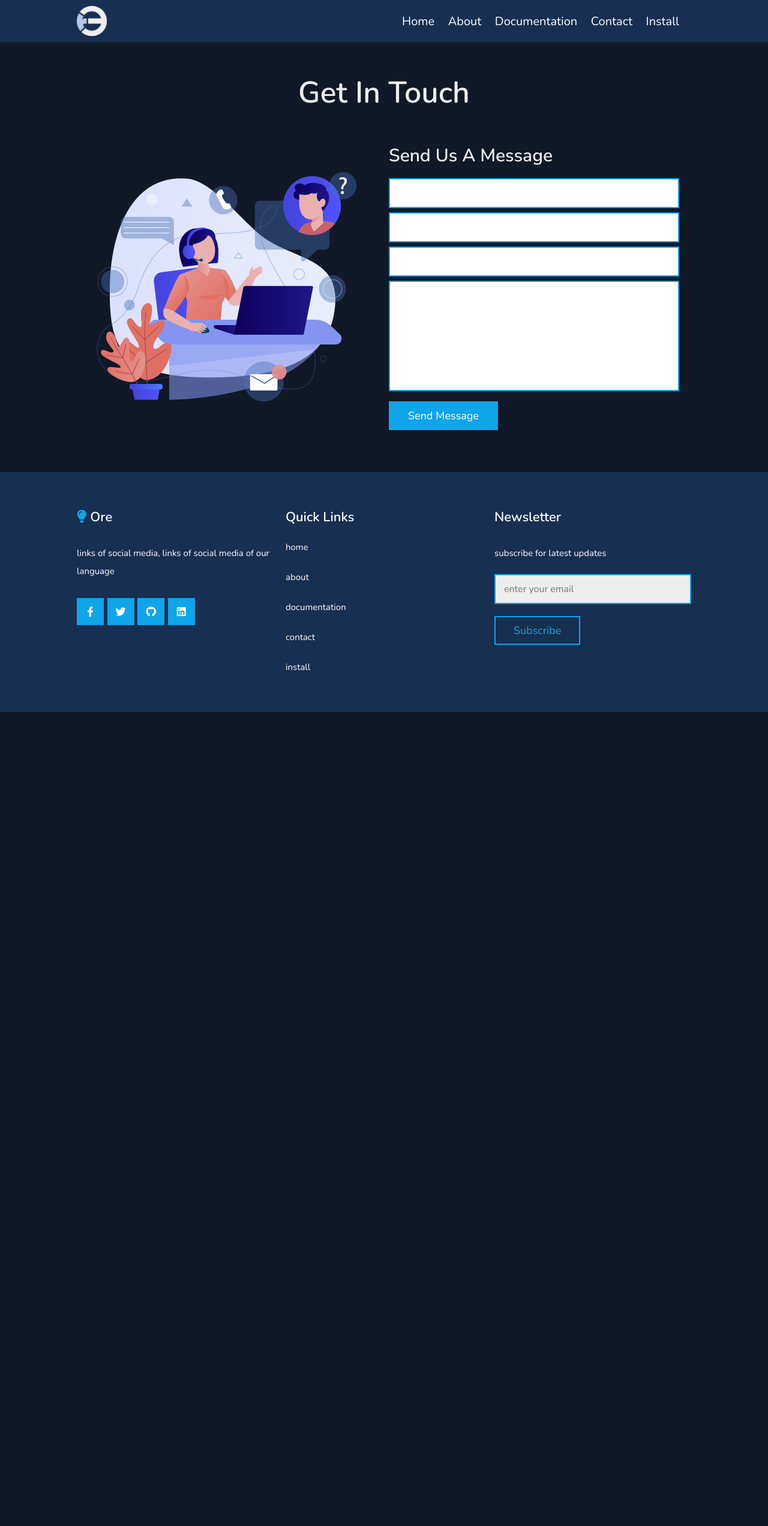
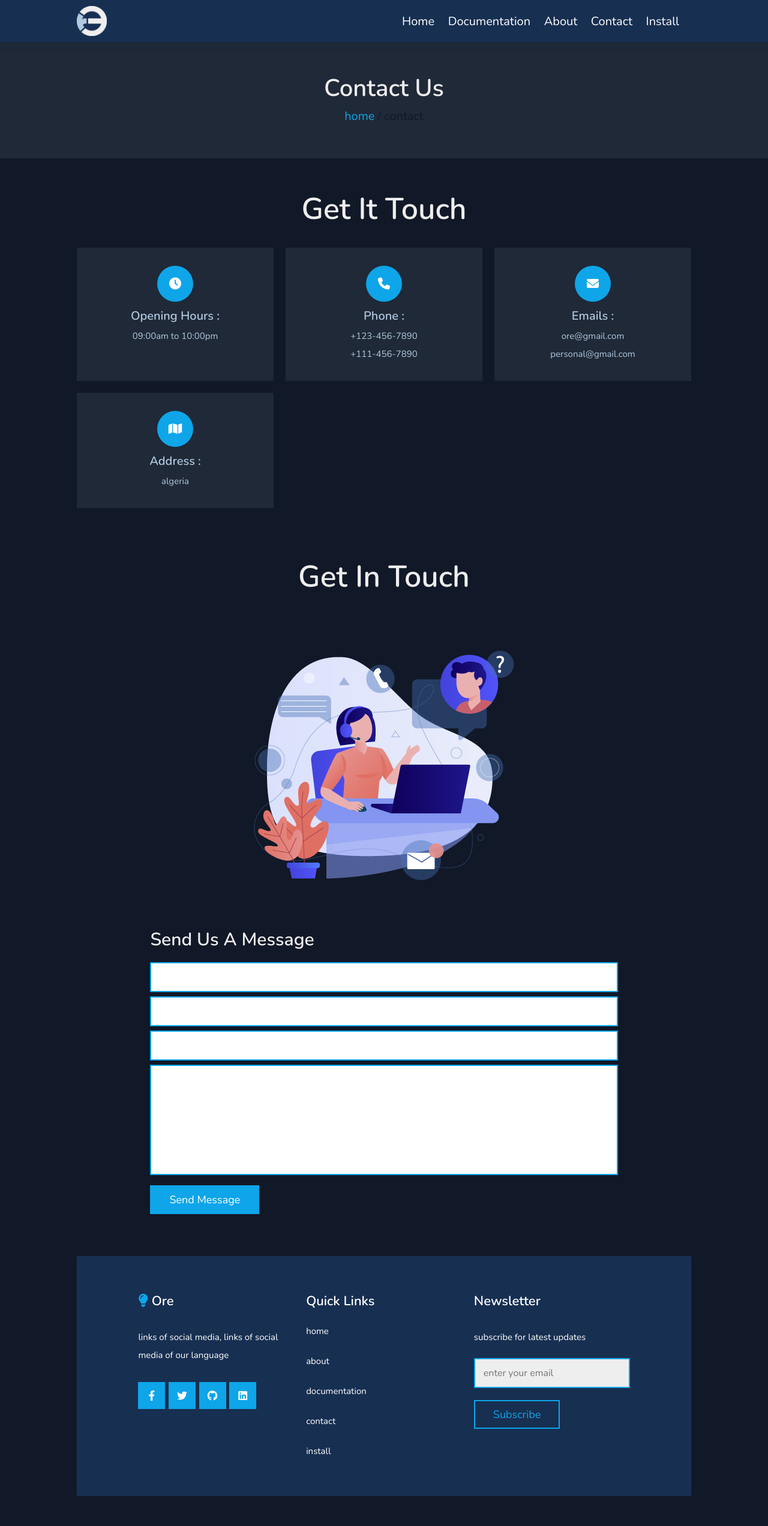
Before and after one commit to YousraYouli/ORE-Project, a Django app: page /indexx in a window 1280 px wide. Shown: the whole page at 60% size. Before the commit the page ends 1187 px from the top, so only its background shows below. Run offline with Django 4.2, Linux system fonts and the light colour scheme.

```diff
--- a/templates/main/doc.html
+++ b/templates/main/doc.html
@@ -6,6 +6,7 @@
     <meta http-equiv="X-UA-Compatible" content="IE=edge">
     <meta name="viewport" content="width=device-width, initial-scale=1.0">
     <title>documentation</title>
+    <link rel="icon" href="{% static 'image/logo navbar.png'%}">
 
     <!-- font awesome cdn link -->
     <link rel="stylesheet" href="https://cdnjs.cloudflare.com/ajax/libs/font-awesome/6.4.0/css/all.min.css">
@@ -24,8 +25,8 @@
     <nav class="navbar">
       <div id="close-navbar" class="fas fa-times"></div>
       <a href="{% url 'home' %}" class="link">home</a>
+      <a href="{% url 'doc'%}" class="link">documentation</a>
       <a href="{% url 'about'%}" class="link">about</a>
-      <a href="{% url 'doc'%}" class="link">documentation</a>
       <a href="{% url 'indexx'%}" class="link">contact</a>
       <a href="{% url 'instal'%}" class="link">install</a>
     </nav>
--- a/templates/main/home.html
+++ b/templates/main/home.html
@@ -6,7 +6,7 @@
     <meta http-equiv="X-UA-Compatible" content="IE=edge">
     <meta name="viewport" content="width=device-width, initial-scale=1.0">
     <title>Home</title>
-
+    <link rel="icon" href="{% static 'image/logo navbar.png'%}">
     <!-- font awesome cdn link -->
     <link rel="stylesheet" href="https://cdnjs.cloudflare.com/ajax/libs/font-awesome/6.4.0/css/all.min.css">
 
@@ -24,8 +24,8 @@
     <nav class="navbar">
       <div id="close-navbar" class="fas fa-times"></div>
       <a href="{% url 'home' %}" class="link">home</a>
-      <a href="{% url 'about'%}" class="link">about</a>
       <a href="{% url 'doc'%}" class="link">documentation</a>
+       <a href="{% url 'about'%}" class="link">about</a>
       <a href="{% url 'indexx'%}" class="link">contact</a>
       <a href="{% url 'instal'%}" class="link">install</a>
     </nav>
@@ -40,7 +40,7 @@
         <div class="w">
           <!-- style="background-image: url(image/home.png);" -->
 
-          <section class="slide" style="background-image: url('{% static 'image/home.png' %}');">
+          <section class="slide" style="background-image: url('{% static 'image/p.png' %}');">
 
             <div class="content">
               <h3>The Ore Programming Language</h3>
--- a/templates/main/indexx.html
+++ b/templates/main/indexx.html
@@ -6,6 +6,7 @@
     <meta http-equiv="X-UA-Compatible" content="IE=edge">
     <meta name="viewport" content="width=device-width, initial-scale=1.0">
     <title>contact</title>
+    <link rel="icon" href="{% static 'image/logo navbar.png'%}">
 
     <!-- font awesome cdn link -->
     <link rel="stylesheet" href="https://cdnjs.cloudflare.com/ajax/libs/font-awesome/6.4.0/css/all.min.css">
@@ -24,13 +25,51 @@
     <nav class="navbar">
       <div id="close-navbar" class="fas fa-times"></div>
       <a href="{% url 'home' %}" class="link">home</a>
+      <a href="{% url 'doc'%}" class="link">documentation</a>
       <a href="{% url 'about'%}" class="link">about</a>
-      <a href="{% url 'doc'%}" class="link">documentation</a>
       <a href="{% url 'indexx'%}" class="link">contact</a>
       <a href="{% url 'instal'%}" class="link">install</a>
     </nav>
   </header>
   <!-- header end -->
+  <!-- contact us section starts  -->
+<section id="contact" class="heading-link">
+  <h3 >contact us</h3>
+  <p> <a href="{% url 'home' %}">home</a> / contact </p>
+</section>
+<!-- contact section starts  -->
+<section class="contact">
+  <h1 class="heading">get it touch</h1>
+  <div class="icons-container">
+
+    <div class="icons">
+      <i class="fa fa-clock"></i>
+      <h3>opening hours :</h3>
+      <p>09:00am to 10:00pm</p>
+    </div>
+
+    <div class="icons">
+      <i class="fa fa-phone"></i>
+      <h3>phone :</h3>
+      <p>+123-456-7890</p>
+      <p>+111-456-7890</p>
+    </div>
+
+    <div class="icons">
+      <i class="fa fa-envelope"></i>
+      <h3>emails :</h3>
+      <p>ore@gmail.com</p>
+      <p>personal@gmail.com</p>
+    </div>
+
+    <div class="icons">
+      <i class="fa fa-map"></i>
+      <h3>address :</h3>
+      <p>algeria </p>
+    </div>
+
+  </div>
+
 <!-- contact section starts  -->
 <section class="contact">
   <h1 class="heading">get in touch</h1>
--- a/templates/main/instal.html
+++ b/templates/main/instal.html
@@ -6,6 +6,8 @@
     <meta http-equiv="X-UA-Compatible" content="IE=edge">
     <meta name="viewport" content="width=device-width, initial-scale=1.0">
     <title>Installation</title>
+    <link rel="icon" href="{% static 'image/logo navbar.png'%}">
+
 
     <!-- font awesome cdn link -->
     <link rel="stylesheet" href="https://cdnjs.cloudflare.com/ajax/libs/font-awesome/6.4.0/css/all.min.css">
@@ -23,8 +25,8 @@
       <div id="close-navbar" class="fas fa-times"></div>
       <div id="close-navbar" class="fas fa-times"></div>
       <a href="{% url 'home' %}" class="link">home</a>
+      <a href="{% url 'doc'%}" class="link">documentation</a>
       <a href="{% url 'about'%}" class="link">about</a>
-      <a href="{% url 'doc'%}" class="link">documentation</a>
       <a href="{% url 'indexx'%}" class="link">contact</a>
       <a href="{% url 'instal'%}" class="link">install</a>
     </nav>
```
Also changed, not shown: templates/main/about.html (+6 -2 lines), static/image/p.png (added), 1 other file.
